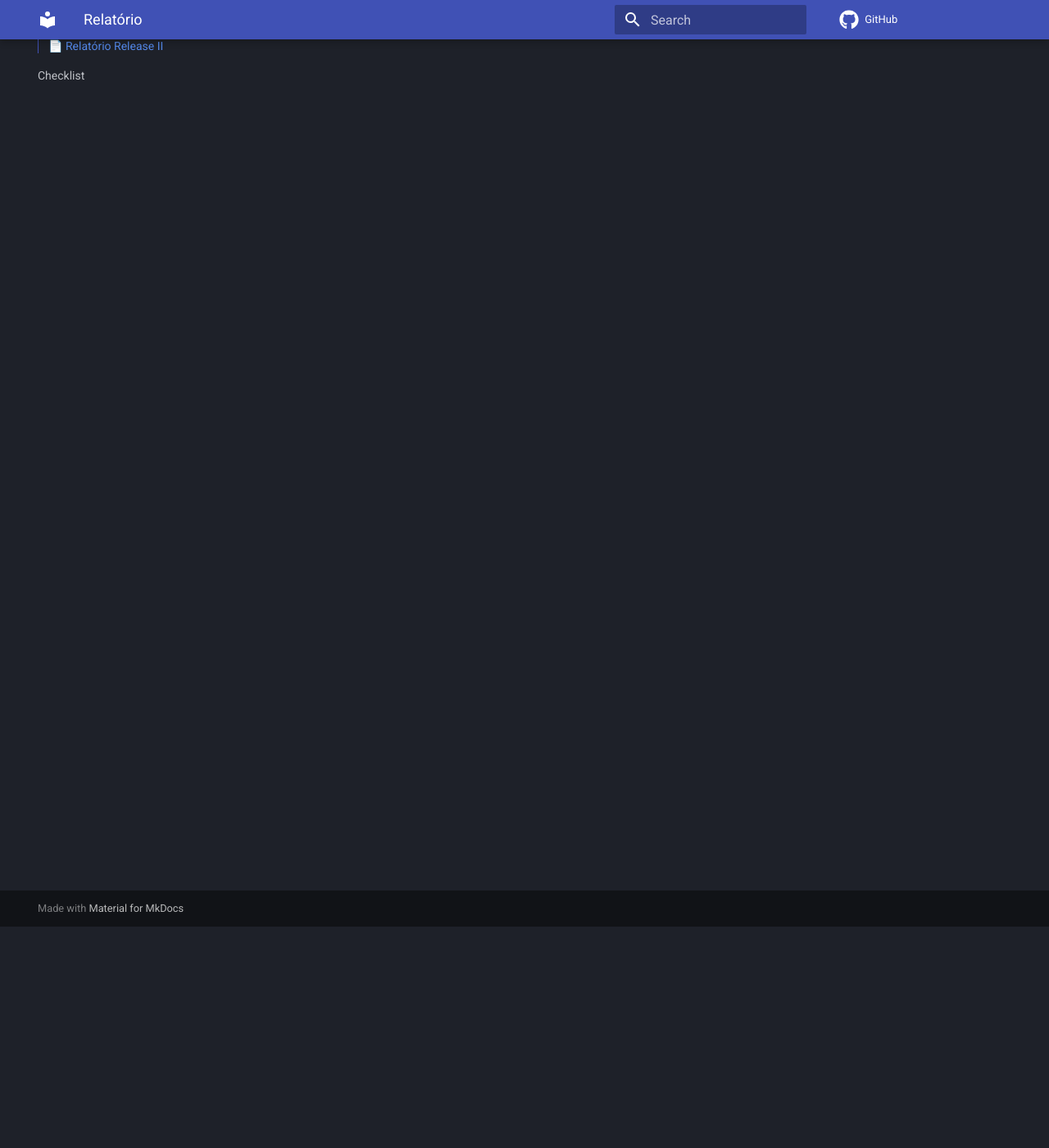
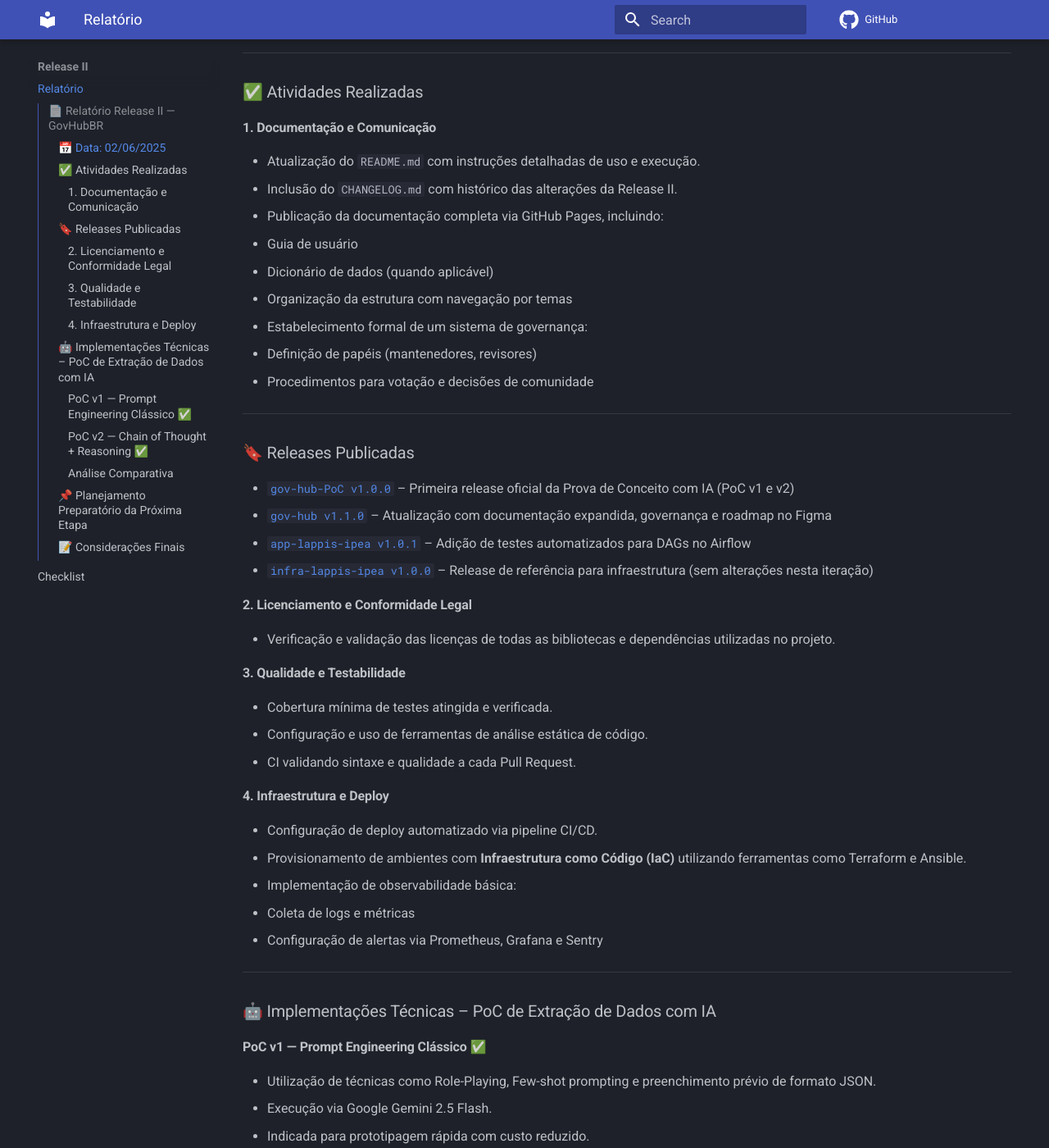
Before and after one commit to gces-govhub/gov-hub-wiki, an MkDocs documentation site: the page built from docs/release_2/relatorio.md, in a window 1280 px wide and 1400 px high, scrolled down 270 px. Shown: the whole window at 82% size. Built offline with MkDocs 1.6.1 and Material for MkDocs 9.7.7, drawn with Linux system fonts in a browser that asks for light colours; comment, search, counter and statistics services are not loaded; some of the changed text lies outside the part shown.

Commit message:
update: atualiza relatorio release II

```diff
--- a/docs/release_2/relatorio.md
+++ b/docs/release_2/relatorio.md
@@ -1 +1,84 @@
-## 📄 Relatório Release II
+## 📄 Relatório Release II — GovHubBR
+
+### 📅 Data: 02/06/2025
+
+---
+
+### ✅ Atividades Realizadas
+
+#### 1. Documentação e Comunicação
+- Atualização do `README.md` com instruções detalhadas de uso e execução.
+- Inclusão do `CHANGELOG.md` com histórico das alterações da Release II.
+- Publicação da documentação completa via GitHub Pages, incluindo:
+  - Guia de usuário
+  - Dicionário de dados (quando aplicável)
+  - Organização da estrutura com navegação por temas
+- Estabelecimento formal de um sistema de governança:
+  - Definição de papéis (mantenedores, revisores)
+  - Procedimentos para votação e decisões de comunidade
+
+---
+
+### 🔖 Releases Publicadas
+
+- [`gov-hub-PoC v1.0.0`](https://github.com/gces-govhub/gov-hub-PoC/releases/tag/v1.0.0) – Primeira release oficial da Prova de Conceito com IA (PoC v1 e v2)
+- [`gov-hub v1.1.0`](https://github.com/gces-govhub/gov-hub/releases/tag/v1.1.0) – Atualização com documentação expandida, governança e roadmap no Figma
+- [`app-lappis-ipea v1.0.1`](https://github.com/gces-govhub/app-lappis-ipea/releases/tag/v1.0.1) – Adição de testes automatizados para DAGs no Airflow
+- [`infra-lappis-ipea v1.0.0`](https://github.com/gces-govhub/infra-lappis-ipea/releases/tag/v1.0.0) – Release de referência para infraestrutura (sem alterações nesta iteração)
+
+
+#### 2. Licenciamento e Conformidade Legal
+- Verificação e validação das licenças de todas as bibliotecas e dependências utilizadas no projeto.
+
+#### 3. Qualidade e Testabilidade
+- Cobertura mínima de testes atingida e verificada.
+- Configuração e uso de ferramentas de análise estática de código.
+- CI validando sintaxe e qualidade a cada Pull Request.
+
+#### 4. Infraestrutura e Deploy
+- Configuração de deploy automatizado via pipeline CI/CD.
+- Provisionamento de ambientes com **Infraestrutura como Código (IaC)** utilizando ferramentas como Terraform e Ansible.
+- Implementação de observabilidade básica:
+  - Coleta de logs e métricas
+  - Configuração de alertas via Prometheus, Grafana e Sentry
+
+---
+
+### 🤖 Implementações Técnicas – PoC de Extração de Dados com IA
+
+#### PoC v1 — Prompt Engineering Clássico ✅
+- Utilização de técnicas como Role-Playing, Few-shot prompting e preenchimento prévio de formato JSON.
+- Execução via Google Gemini 2.5 Flash.
+- Indicada para prototipagem rápida com custo reduzido.
+
+#### PoC v2 — Chain of Thought + Reasoning ✅
+- Aplicação de raciocínio passo a passo, validação automatizada e consenso via Self-Consistency Decoding.
+- Aumento da precisão e robustez nos resultados extraídos.
+- Indicada para documentos mais críticos e auditoria de dados.
+
+#### Análise Comparativa
+- Documentação técnica publicada com comparação entre abordagens (v1 vs v2).
+- Decisão de adoção do pipeline baseado na PoC v2 como referência para integração futura ao DBT/Airflow.
+
+---
+
+### 📌 Planejamento Preparatório da Próxima Etapa
+
+- Planejamento da PoC v3 com abordagem multi-agente.
+- Design inicial dos papéis dos agentes (extrator, validador, corretor).
+- Estruturação de novo fluxo para scoring de confiança e validação em camadas.
+
+---
+
+### 📝 Considerações Finais
+
+A Release II consolidou a base técnica e estrutural do GovHubBR, com avanços significativos em:
+
+- Qualidade de código
+- Práticas de desenvolvimento e governança
+- Automatização de infraestrutura
+- Integração de inteligência artificial para pré-processamento e enriquecimento de dados
+
+Com isso, o projeto está pronto para avançar para a Release III com foco em integração definitiva dos agentes IA ao pipeline de dados e dashboards analíticos.
+
+---
```
